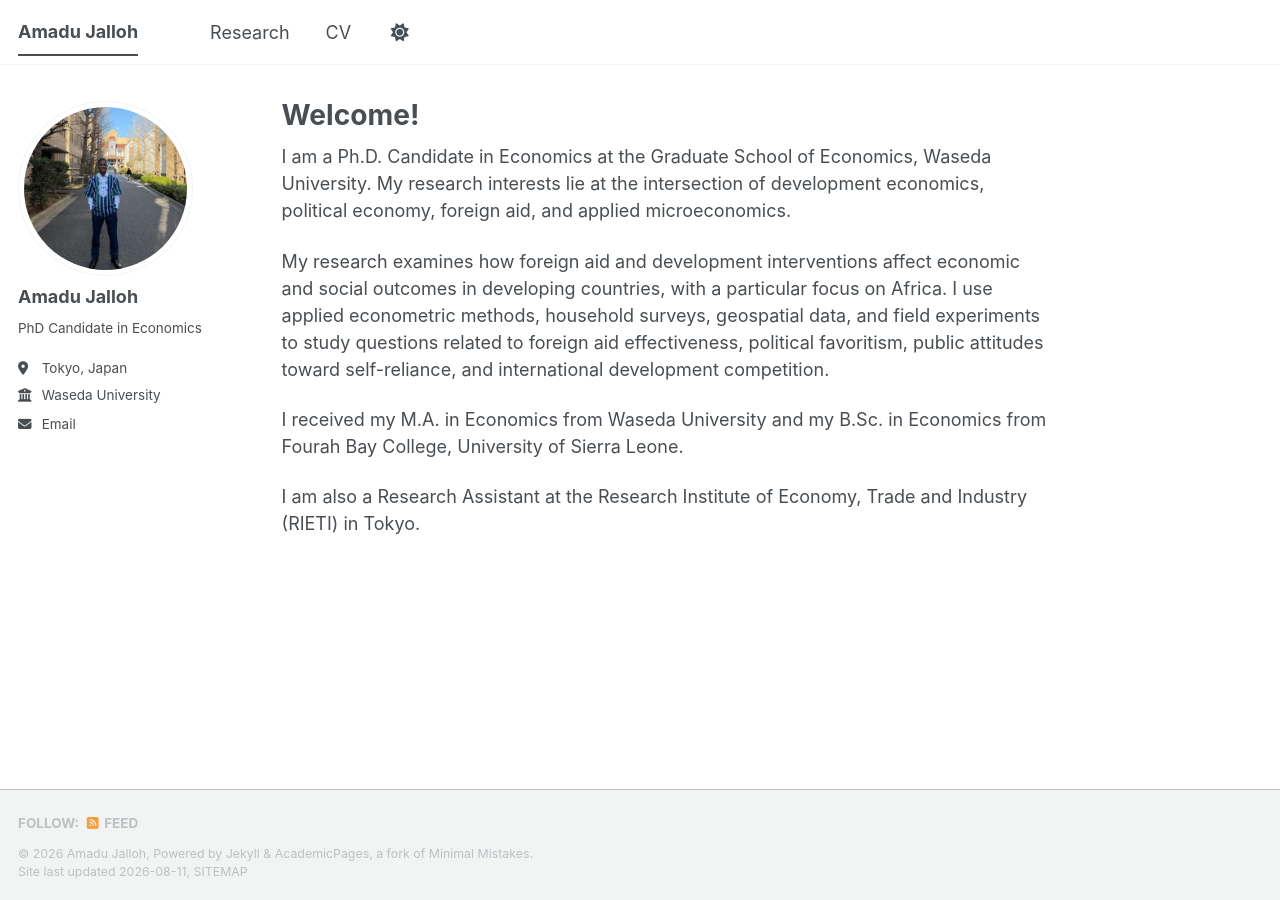
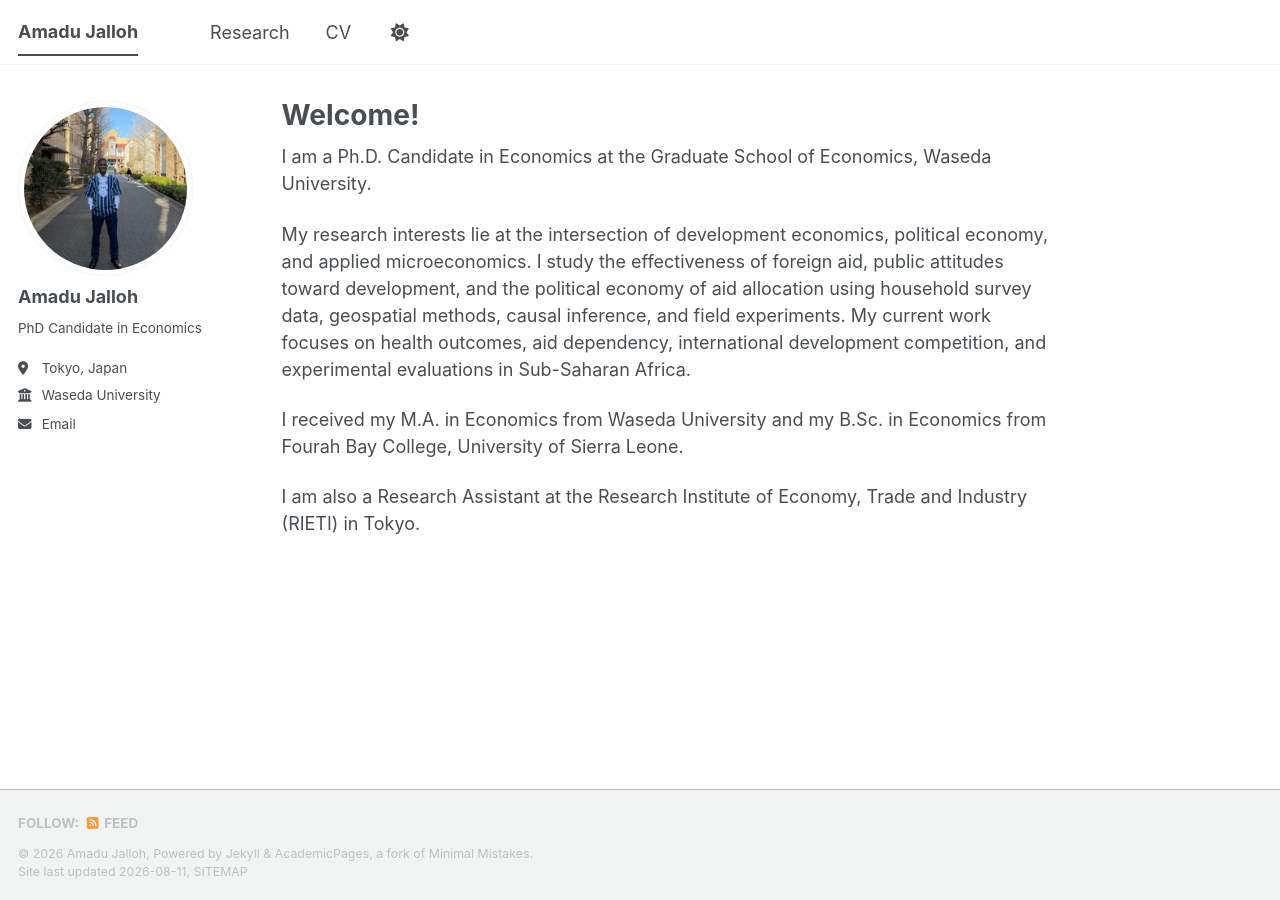
Before and after one commit to Jay95-png/Jay95-png.github.io, a Jekyll site: the page built from _pages/about.md, in a window 1280 px wide. Built offline with Jekyll 4.4.1, drawn with Linux system fonts in a browser that asks for light colours; a style sheet for code colours, icons or effects is not loaded.

Commit message:
Revise about page content for research description
Updated research interests and focus areas for clarity.

```diff
--- a/_pages/about.md
+++ b/_pages/about.md
@@ -7,9 +7,9 @@ redirect_from:
   - /about.html
 ---
 
-I am a Ph.D. Candidate in Economics at the Graduate School of Economics, Waseda University. My research interests lie at the intersection of development economics, political economy, foreign aid, and applied microeconomics.
+I am a Ph.D. Candidate in Economics at the Graduate School of Economics, Waseda University.
 
-My research examines how foreign aid and development interventions affect economic and social outcomes in developing countries, with a particular focus on Africa. I use applied econometric methods, household surveys, geospatial data, and field experiments to study questions related to foreign aid effectiveness, political favoritism, public attitudes toward self-reliance, and international development competition.
+My research interests lie at the intersection of development economics, political economy, and applied microeconomics. I study the effectiveness of foreign aid, public attitudes toward development, and the political economy of aid allocation using household survey data, geospatial methods, causal inference, and field experiments. My current work focuses on health outcomes, aid dependency, international development competition, and experimental evaluations in Sub-Saharan Africa.
 
 I received my M.A. in Economics from Waseda University and my B.Sc. in Economics from Fourah Bay College, University of Sierra Leone.
 
```
